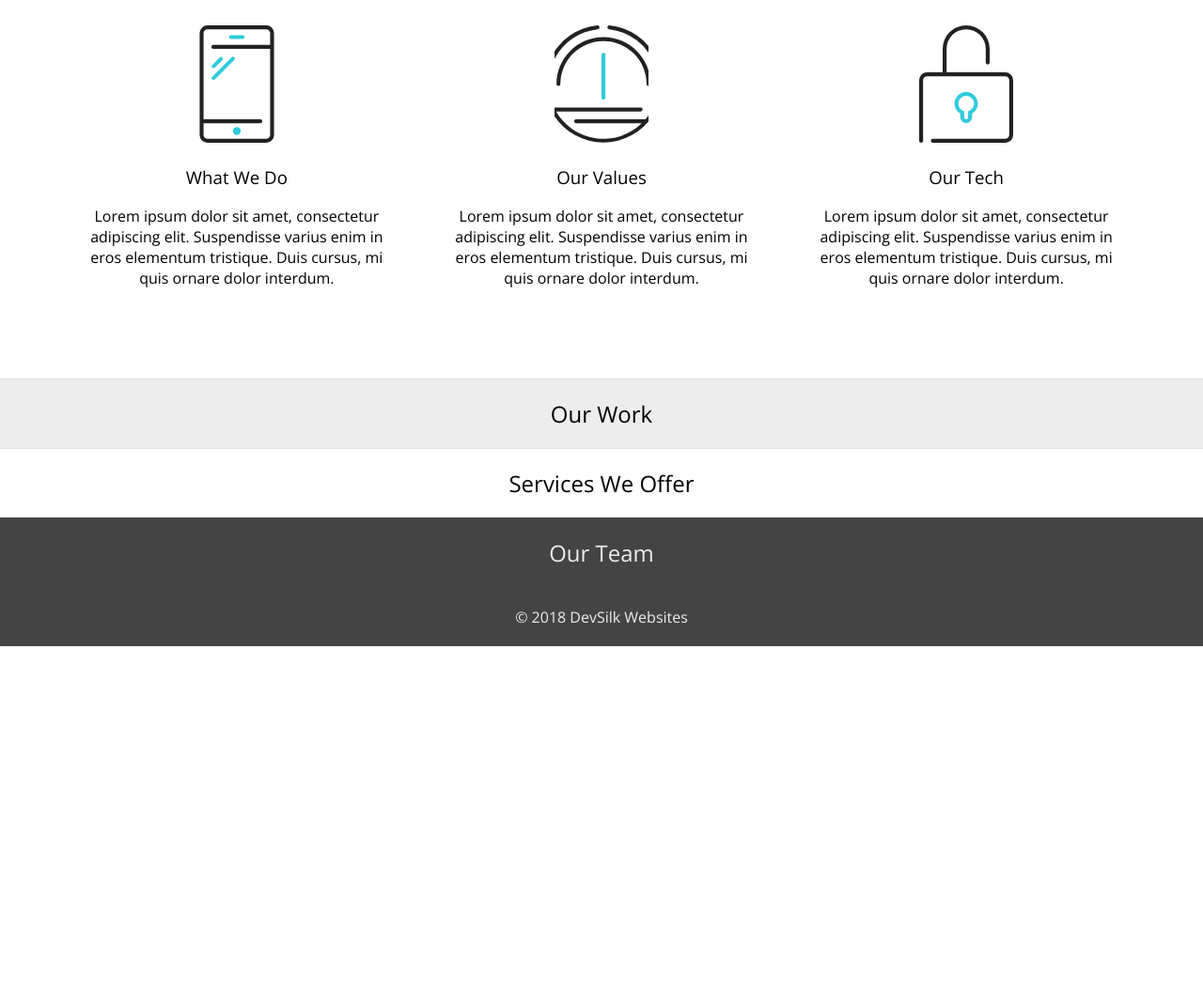
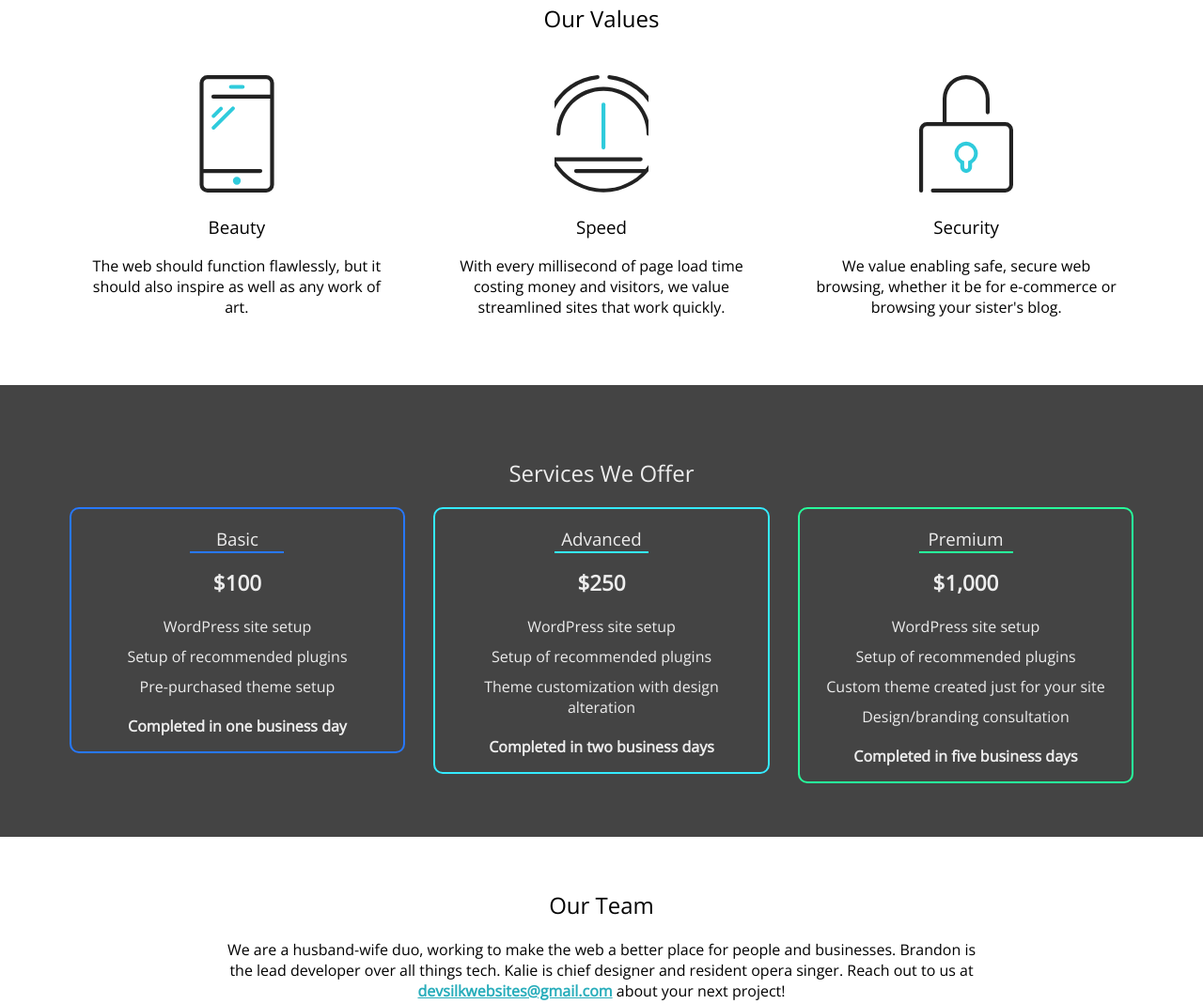
Before and after one commit to brandonmartin101/devsilkwebsites, a plain HTML site: page index.html in a window 1280 px wide. Shown: the part 853-1922 px from the top of the page at 94% size. Before the commit the page ends 1541 px from the top, so only its background shows below. Drawn offline with nearby package versions, Linux system fonts and the light colour scheme.

Commit message:
set up services

```diff
--- a/index.html
+++ b/index.html
@@ -28,7 +28,7 @@
 
     <!-- Global site tag (gtag.js) - Google Analytics -->
     <script async src="https://www.googletagmanager.com/gtag/js?id=UA-115797654-3"></script>
-    <script>
+    <script defer>
         window.dataLayer = window.dataLayer || [];
 
         function gtag() {
@@ -40,18 +40,13 @@
     </script>
 
     <style>
-        :root {
-            --accent-color: #34ebff;
-            --sub-color: #2fcbdc;
-        }
-
         ::selection {
-            background: var(--accent-color);
+            background: #34ebff;
             color: #222;
         }
 
         ::-moz-selection {
-            background: var(--accent-color);
+            background: #34ebff;
             color: #222;
         }
 
@@ -102,6 +97,15 @@
             height: 50px;
             fill: #ededed;
             stroke: #ededed;
+            filter: drop-shadow(0 0 1px #222);
+        }
+
+        a,
+        a:hover,
+        a:focus,
+        a:visited {
+            color: #28adbb;
+            font-weight: bold;
         }
 
         svg .primary {
@@ -110,8 +114,17 @@
         }
 
         svg .secondary {
-            fill: var(--sub-color);
-            stroke: var(--sub-color);
+            fill: #2fcbdc;
+            stroke: #2fcbdc;
+        }
+
+        ul {
+            padding: 0;
+            margin: 20px 0;
+        }
+
+        li {
+            margin: 10px 0;
         }
 
         section {
@@ -148,19 +161,24 @@
 
         .hero-section h1 em {
             font-style: normal;
-            color: var(--accent-color);
+            color: #34ebff;
         }
 
         /***** About Section *****/
         .about-section {
             text-align: center;
             max-width: 1400px;
-            margin: 0 auto;
+            margin: 7vh auto;
+        }
+
+        .about-section h2 {
+            margin-top: 0;
         }
 
         .about-col {
             padding: 0 15px;
-            margin: 10vh 0;
+            margin: 3vh 0 0;
+            vertical-align: top;
         }
 
         .about-icon {
@@ -168,62 +186,74 @@
             stroke-width: 0;
         }
 
-        .about-icon .secondary {
-            transition: transform .3s;
+        /***** Services Section *****/
+        .services-section {
+            color: #ededed;
+            background: #444;
+            border: 1px solid #444;
+            margin: 0 0 20px;
+            padding: 7vh 0;
+            text-align: center;
         }
 
-        .about-icon.speed .secondary {
-            transform-origin: 62% 54%;
-            /* animation: 5s rev ease-in infinite; */
+        .services-col {
+            vertical-align: top;
+            border: 2px solid #34ebff;
+            border-radius: 10px;
         }
 
-        @keyframes rev {
-
-            0%,
-            20% {
-                transform: rotate(0deg);
+        .services-col:first-of-type {
+            border-color: #2778ff;
         }
 
-            28%,
-            35%,
-            45%,
-            55%,
-            65% {
-                transform: rotate(75deg);
+        .services-col:last-of-type {
+            border-color: #27ff9c;
         }
 
-            29%,
-            33%,
-            39%,
-            50%,
-            58%,
-            68% {
-                transform: rotate(69deg);
+        .services-col h3 {
+            position: relative;
         }
 
-            30%,
-            70% {
-                transform: rotate(70deg);
+        .services-col h3::after {
+            content: '';
+            position: absolute;
+            bottom: -3px;
+            height: 2px;
+            left: calc(50% - 50px);
+            right: calc(50% - 50px);
+            background: #34ebff;
         }
 
-            80%,
-            100% {
-                transform: rotate(0deg);
-            }
+        .services-col:first-of-type h3::after {
+            background: #2778ff;
         }
 
-        /***** Work Section *****/
-        .work-section {
-            background: #ededed;
-            border-top: 1px solid #ddd;
-            border-bottom: 1px solid #ddd;
+        .services-col:last-child h3::after {
+            background: #27ff9c;
+        }
+
+        .services-price {
+            font-weight: bold;
+            font-size: 1.4em;
+        }
+
+        .services-list {
+            list-style-type: none;
+        }
+
+        .services-time {
+            font-weight: bold;
         }
 
         /***** Team Section *****/
         .team-section {
-            color: #ededed;
-            background: #444;
-            border: 1px solid #444;
+            text-align: center;
+            margin: 7vh 0;
+        }
+
+        .team-section p {
+            max-width: 800px;
+            margin: 2vh auto;
         }
 
         @media (min-width: 800px) {
@@ -231,10 +261,19 @@
                 position: fixed;
             }
 
+            .about-col,
+            .services-col {
+                padding: 0 25px;
+                display: inline-block;
+            }
+
             .about-col {
                 width: 30%;
-                padding: 0 25px;
-                display: inline-block;
+            }
+
+            .services-col {
+                width: 28%;
+                margin: 0 1%;
             }
         }
 
@@ -248,7 +287,7 @@
     <header>
         <figure class="main-logo">
             <svg id="logo-svg" data-name="logo-svg" xmlns="http://www.w3.org/2000/svg" viewBox="0 0 205.44 205.44">
-                <title>Dev Silk Websites</title>
+                <title>DevSilk Websites</title>
                 <path d="M806.45,401.43a55.33,55.33,0,0,0-39.26-16.26v0a38.85,38.85,0,0,1-38.83-38.89h0a38.85,38.85,0,0,1,38.85-38.85h35.69V290.78H767.22a55.55,55.55,0,0,0-55.53,55.53h0a55.53,55.53,0,0,0,55.51,55.5v0a38.86,38.86,0,0,1,0,77.71H634V307.46h84.58a56.56,56.56,0,0,1,24.62-16.68H617.28V496.22H767.19a55.52,55.52,0,0,0,39.26-94.79Z"
                     transform="translate(-617.28 -290.78)" />
             </svg>
@@ -263,10 +302,11 @@
         </section>
 
         <section class="about-section">
+            <h2>Our Values</h2>
             <div class="about-col">
                 <svg xmlns="http://www.w3.org/2000/svg" viewBox="-5 0 48 60" class="about-icon phone">
                     <title>
-                        Phone
+                        Beauty
                     </title>
                     <g id="phone">
                         <g id="main">
@@ -279,14 +319,13 @@
                         </g>
                     </g>
                 </svg>
-                <h3>What We Do</h3>
-                <p>Lorem ipsum dolor sit amet, consectetur adipiscing elit. Suspendisse varius enim in eros elementum
-                    tristique. Duis cursus, mi quis ornare dolor interdum.</p>
+                <h3>Beauty</h3>
+                <p>The web should function flawlessly, but it should also inspire as well as any work of art.</p>
             </div>
             <div class="about-col">
                 <svg xmlns="http://www.w3.org/2000/svg" viewBox="5 0 48 60" class="about-icon speed">
                     <title>
-                        Speedometer
+                        Speed
                     </title>
                     <g id="gauge">
                         <g id="main">
@@ -298,14 +337,14 @@
                         </g>
                     </g>
                 </svg>
-                <h3>Our Values</h3>
-                <p>Lorem ipsum dolor sit amet, consectetur adipiscing elit. Suspendisse varius enim in eros elementum
-                    tristique. Duis cursus, mi quis ornare dolor interdum.</p>
+                <h3>Speed</h3>
+                <p>With every millisecond of page load time costing money and visitors, we value streamlined sites that
+                    work quickly.</p>
             </div>
             <div class="about-col">
                 <svg xmlns="http://www.w3.org/2000/svg" viewBox="0 0 48 60" class="about-icon lock">
                     <title>
-                        Lock
+                        Security
                     </title>
                     <g id="lock">
                         <g id="main">
@@ -318,22 +357,56 @@
                         </g>
                     </g>
                 </svg>
-                <h3>Our Tech</h3>
-                <p>Lorem ipsum dolor sit amet, consectetur adipiscing elit. Suspendisse varius enim in eros elementum
-                    tristique. Duis cursus, mi quis ornare dolor interdum.</p>
+                <h3>Security</h3>
+                <p>We value enabling safe, secure web browsing, whether it be for e-commerce or browsing your sister's
+                    blog.</p>
             </div>
-        </section>
-
-        <section class="work-section">
-            <h2>Our Work</h2>
         </section>
 
         <section class="services-section">
             <h2>Services We Offer</h2>
+            <div class="services-col">
+                <h3>Basic</h3>
+                <div class="services-price">$100</div>
+                <ul class="services-list">
+                    <li>WordPress site setup</li>
+                    <li>Setup of recommended plugins</li>
+                    <li>Pre-purchased theme setup</li>
+                </ul>
+                <p class="services-time">Completed in one business day</p>
+            </div>
+            <div class="services-col">
+                <h3>Advanced</h3>
+                <div class="services-price">$250</div>
+                <ul class="services-list">
+                    <li>WordPress site setup</li>
+                    <li>Setup of recommended plugins</li>
+                    <li>Theme customization with design alteration</li>
+                </ul>
+                <p class="services-time">Completed in two business days</p>
+            </div>
+            <div class="services-col">
+                <h3>Premium</h3>
+                <div class="services-price">$1,000</div>
+                <ul class="services-list">
+                    <li>WordPress site setup</li>
+                    <li>Setup of recommended plugins</li>
+                    <li>Custom theme created just for your site</li>
+                    <li>Design/branding consultation</li>
+                </ul>
+                <p class="services-time">Completed in five business days</p>
+            </div>
         </section>
 
         <section class="team-section">
             <h2>Our Team</h2>
+            <div class="portraits">
+
+            </div>
+            <p class="team-bio">We are a husband-wife duo, working to make the web a better place for people and
+                businesses. Brandon is the lead developer over all things tech. Kalie is chief designer and resident
+                opera singer. Reach out to us at <a href="mailto:devsilkwebsites@gmail.com">devsilkwebsites@gmail.com</a>
+                about your next project!</p>
         </section>
     </main>
 
```
Lines whose indentation alone changed are shown as unchanged.
